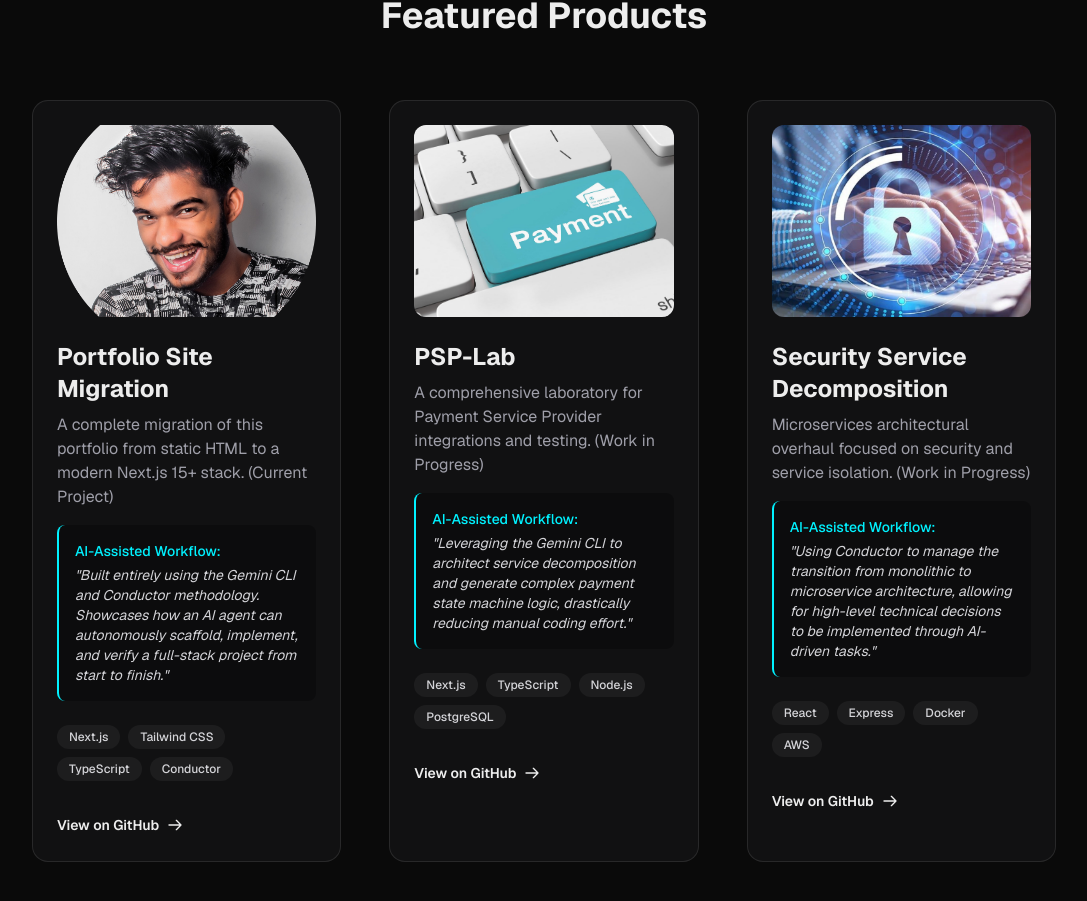
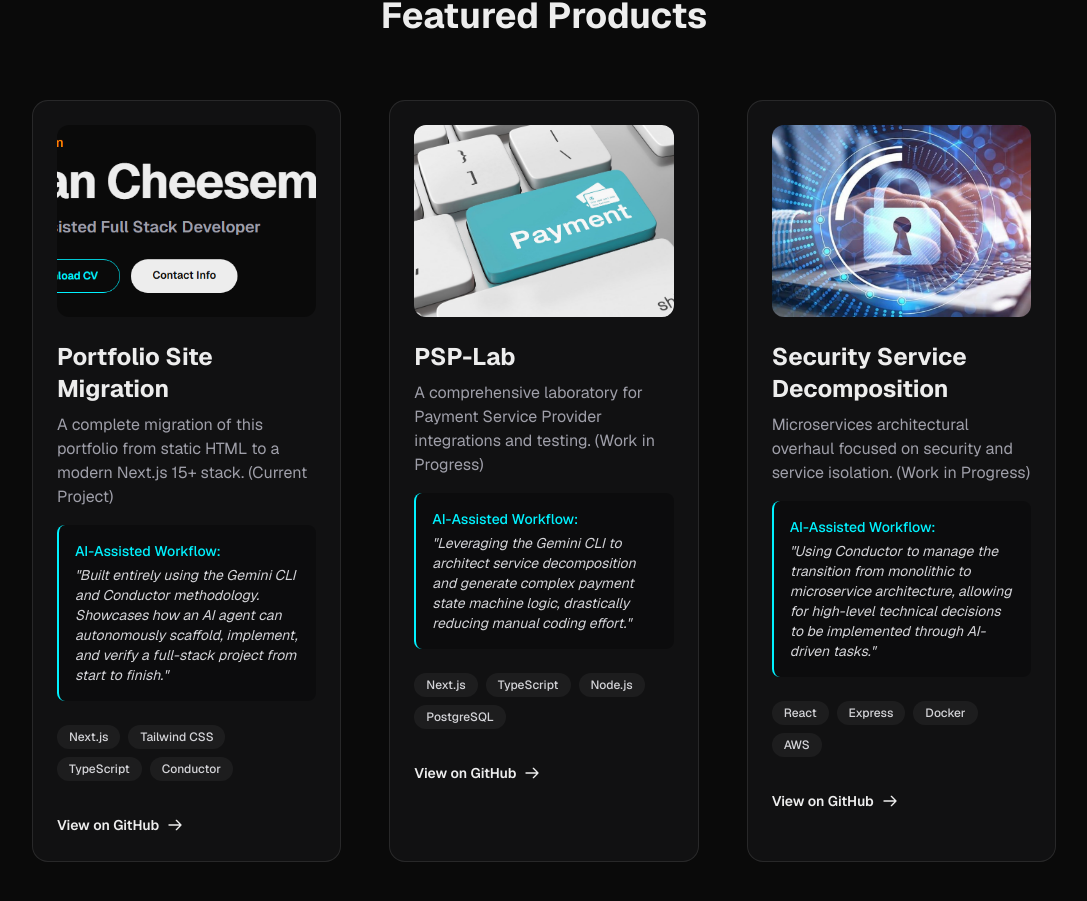
Before and after one commit to danichese/danichese.github.io, a Next.js app: page / in a window 1280 px wide. Shown: the part 1676-2577 px from the top of the page, without its empty margins (96-1183 px from the left). Built offline with nearby package versions, Linux system fonts and the light colour scheme.

Commit message:
chore(ui): Update portfolio migration project image and mark SEO task complete

```diff
--- a/conductor/tracks/migrate_nextjs_20260125/plan.md
+++ b/conductor/tracks/migrate_nextjs_20260125/plan.md
@@ -27,7 +27,7 @@
 - [ ] Task: Conductor - User Manual Verification 'Project Showcase & Content' (Protocol in workflow.md)
 
 ## Phase 4: Final Polish & Deployment
-- [ ] Task: SEO & Metadata Optimization.
+- [x] Task: SEO & Metadata Optimization. (d13efc4)
 - [ ] Task: Final Responsive Audit.
 - [ ] Task: Deploy to GitHub Pages.
 - [ ] Task: Conductor - User Manual Verification 'Final Polish & Deployment' (Protocol in workflow.md)
--- a/src/app/page.tsx
+++ b/src/app/page.tsx
@@ -11,7 +11,7 @@
       aiNarrative: "Built entirely using the Gemini CLI and Conductor methodology. Showcases how an AI agent can autonomously scaffold, implement, and verify a full-stack project from start to finish.",
       techStack: ["Next.js", "Tailwind CSS", "TypeScript", "Conductor"],
       githubUrl: "https://github.com/danichese/portfolio-site",
-      imageUrl: "/assets/profile-pic-2.png",
+      imageUrl: "/assets/portfolio-site.png",
     },
     {
       title: "PSP-Lab",
```
Also changed, not shown: public/assets/portfolio-site.png (added).
